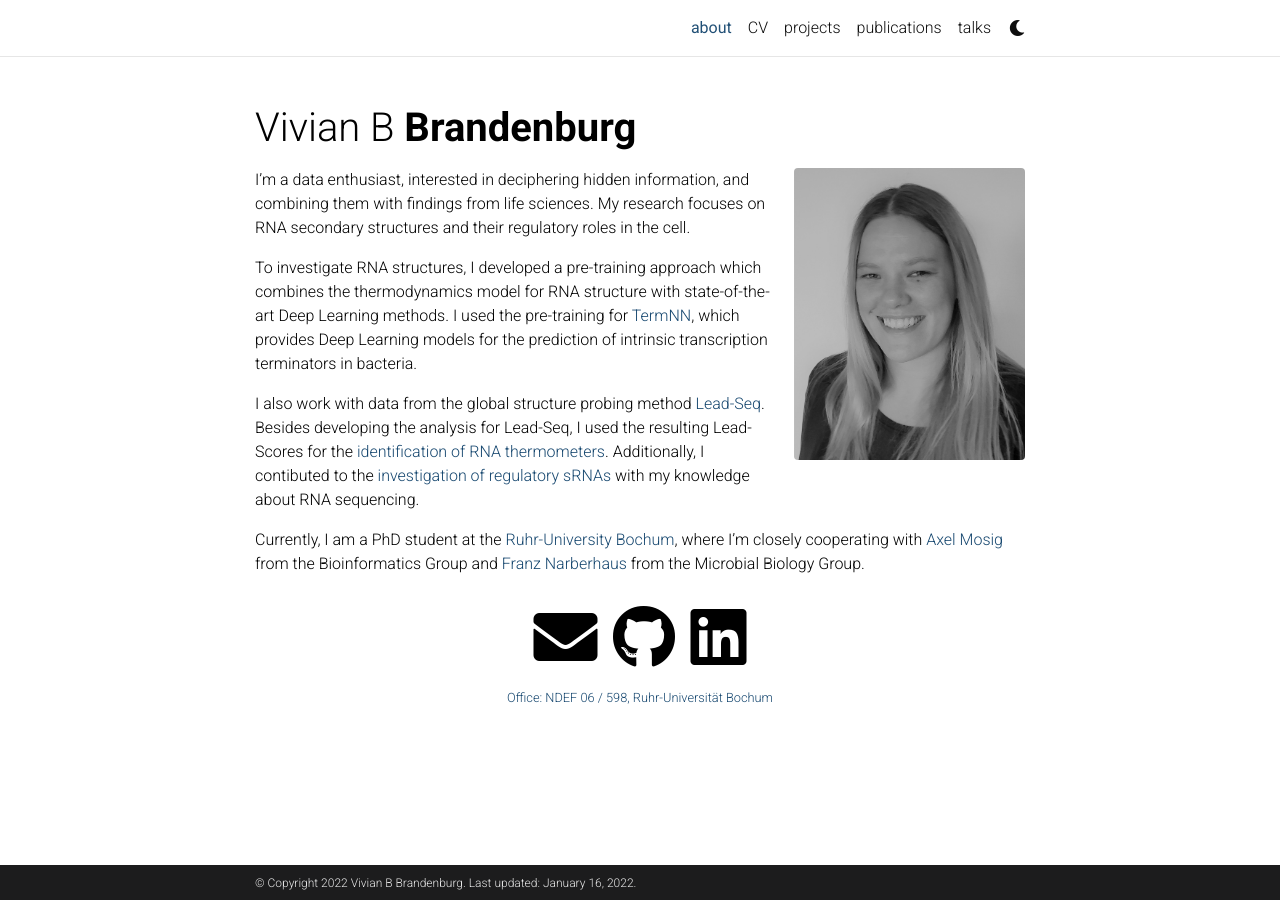
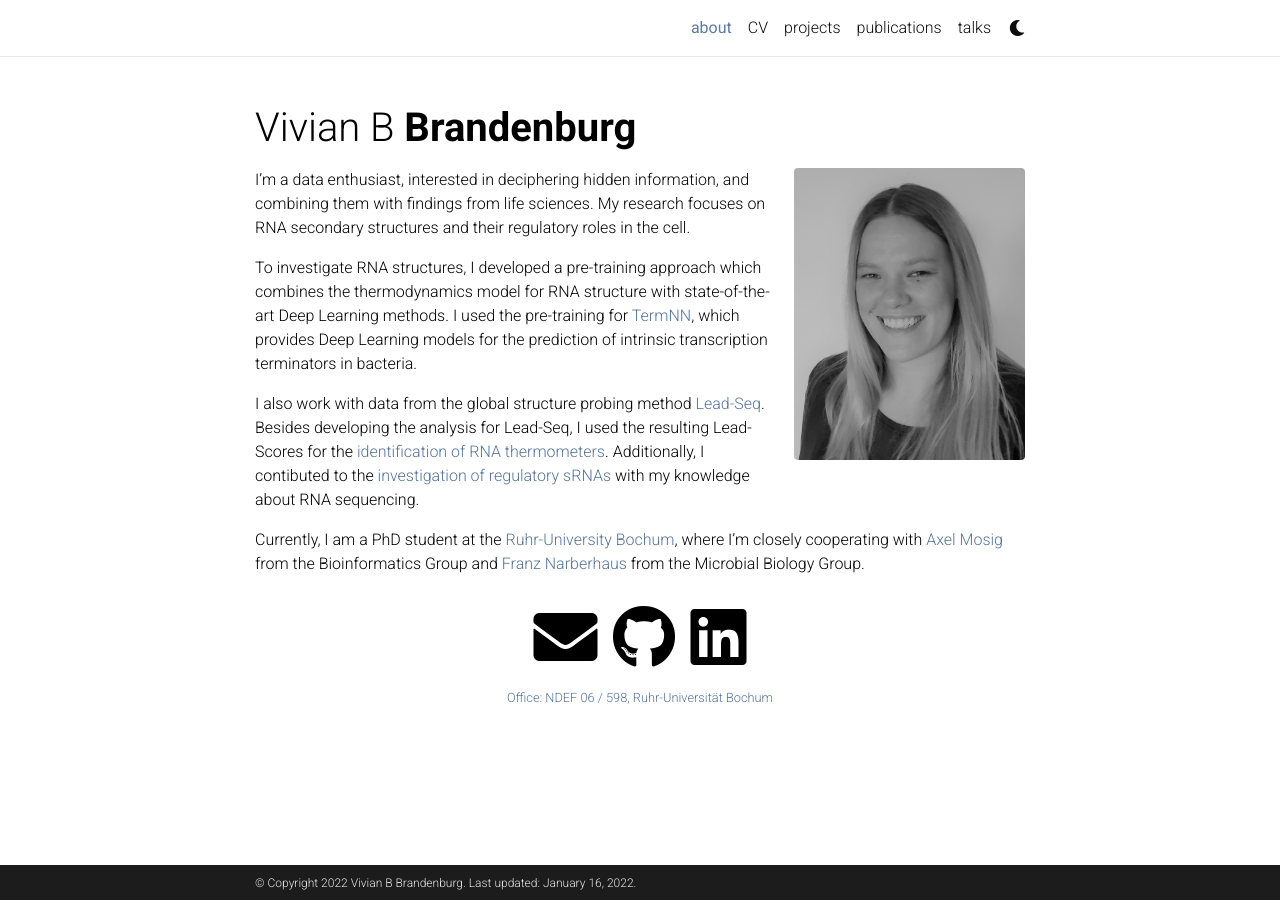
Before and after one commit to VivianBrandenburg/vivianbrandenburg.github.io, a Jekyll site: the page built from _pages/about.md, in a window 1280 px wide. Built offline with Jekyll 4.4.1, drawn with Linux system fonts in a browser that asks for light colours; full-size pictures stand in for the smaller copies a plugin makes; comment, search, counter and statistics services are not loaded; a style sheet for code colours, icons or effects is not loaded.

Commit message:
change colors

```diff
--- a/_sass/_base.scss
+++ b/_sass/_base.scss
@@ -398,7 +398,7 @@ footer.sticky-bottom {
     }
   }
   h2.year {
-    color: var(--global-divider-color);
+    color: var(--year-color);
     border-top: 1px solid var(--global-divider-color);
     padding-top: 1rem;
     margin-top: 2rem;
--- a/_sass/_themes.scss
+++ b/_sass/_themes.scss
@@ -7,13 +7,14 @@
   --global-code-bg-color: #{$code-bg-color-light};
   --global-text-color: #{$black-color};
   --global-text-color-light: #{$grey-color};
-  --global-theme-color: #{$vb-lighttheme};
-  --global-hover-color: #{$vb-lighttheme};
+  --global-theme-color: #{$vb-lightblue};
+  --global-hover-color: #{$vb-lightblue};
   --global-footer-bg-color: #{$grey-color-dark};
   --global-footer-text-color: #{$grey-color-light};
   --global-footer-link-color: #{$white-color};
   --global-distill-app-color: #{$grey-color};
   --global-divider-color: rgba(0,0,0,.1);
+  --year-color: rgba(0,0,0,.25);
 
   .fa-sun {
     display : none;
@@ -30,13 +31,14 @@ html[data-theme='dark'] {
   --global-code-bg-color: #{$code-bg-color-dark};
   --global-text-color: #{$grey-color-light};
   --global-text-color-light: #{$grey-color-light};
-  --global-theme-color: #{$vb-darktheme};
-  --global-hover-color: #{$vb-darktheme};
+  --global-theme-color: #{$vb-lightblue};
+  --global-hover-color: #{$vb-lightblue};
   --global-footer-bg-color: #{$grey-color-light};
   --global-footer-text-color: #{$grey-color-dark};
   --global-footer-link-color: #{$black-color};
   --global-distill-app-color: #{$grey-color-light};
   --global-divider-color: #424246;
+  --year-color: #424246;
 
   .fa-sun {
     padding-left: 10px;
--- a/_sass/_variables.scss
+++ b/_sass/_variables.scss
@@ -30,9 +30,9 @@ $grey-color-dark:     #1C1C1D;
 $white-color: #ffffff !default;
 $black-color: #000000 !default;
 
-$vb-darktheme: #557499 ;
-$vb-lighttheme: #16476f ;
-
+$vb-lightblue: #557499 ;
+$vb-blue: #16476f ;
+$vb-lightblue2: #a6b4ca ;
 
 
 // Theme colors
```
Also changed, not shown: .github/FUNDING.yml.
